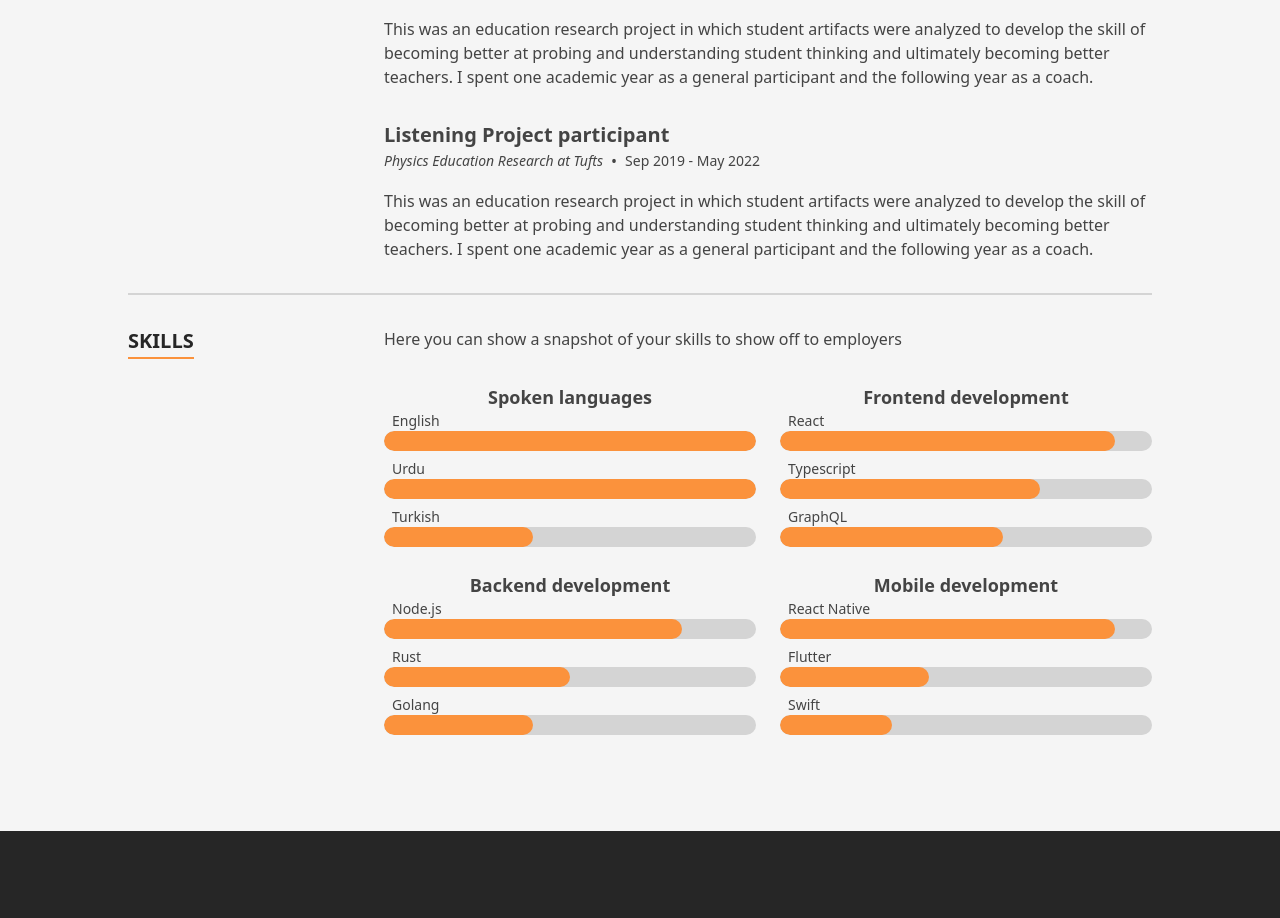
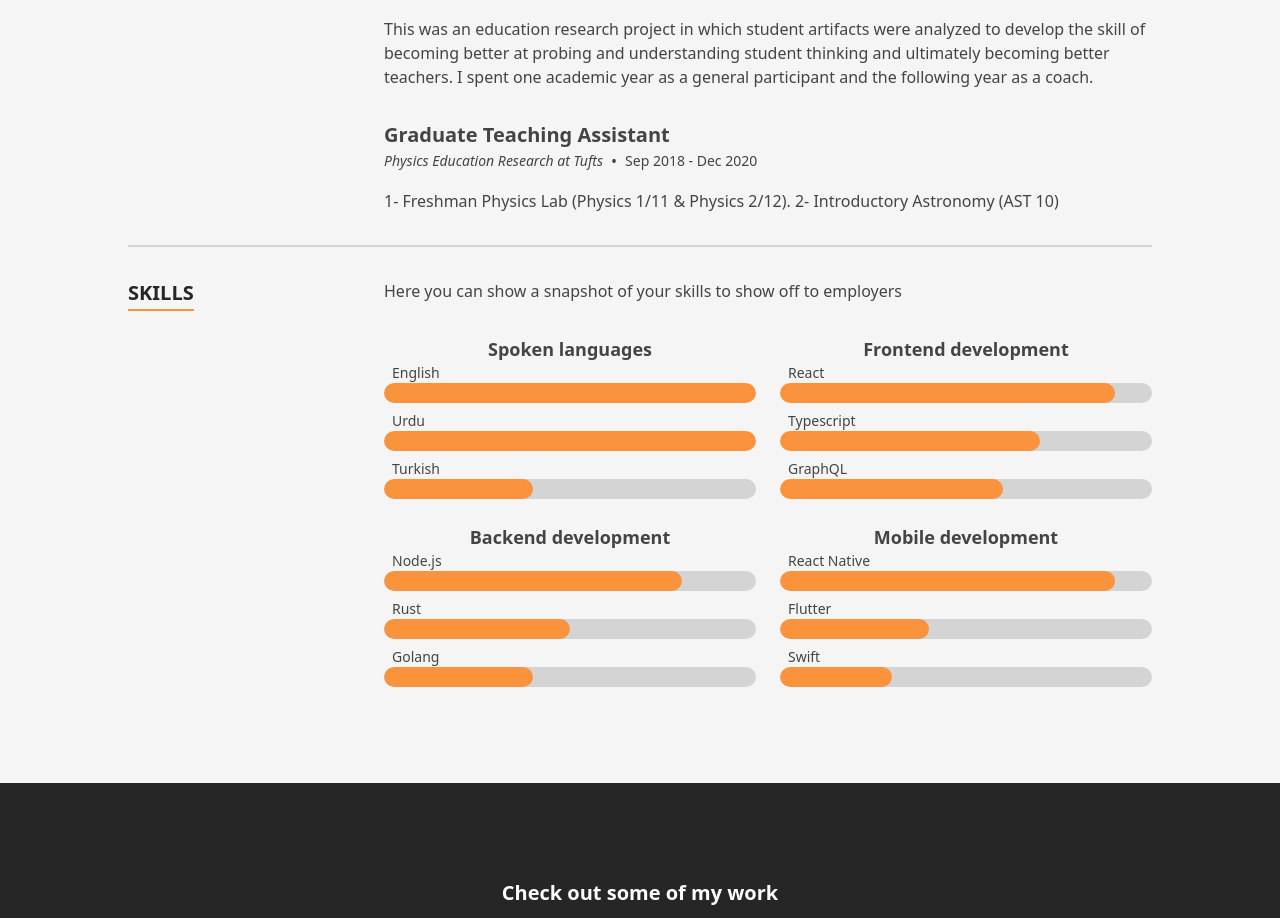
Before and after one commit to zaidikumail/kumailzaidi, a Next.js app: page / in a window 1280 px wide. Shown: the part 1785-2703 px from the top of the page. Built offline with nearby package versions, Linux system fonts and the light colour scheme.

Commit message:
Update data.tsx

```diff
--- a/src/data/data.tsx
+++ b/src/data/data.tsx
@@ -295,12 +295,12 @@ export const experience: TimelineItem[] = [
     ),
   },
   {
-    date: 'Sep 2019 - May 2022',
+    date: 'Sep 2018 - Dec 2020',
     location: 'Physics Education Research at Tufts',
-    title: 'Listening Project participant',
+    title: 'Graduate Teaching Assistant',
     content: (
       <p>
-        This was an education research project in which student artifacts were analyzed to develop the skill of becoming better at probing and understanding student thinking and ultimately becoming better teachers. I spent one academic year as a general participant and the following year as a coach.
+        1- Freshman Physics Lab (Physics 1/11 & Physics 2/12). 2- Introductory Astronomy (AST 10)
       </p>
     ),
   },
```
